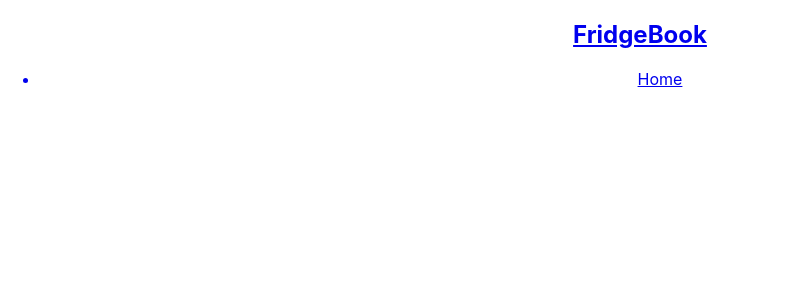
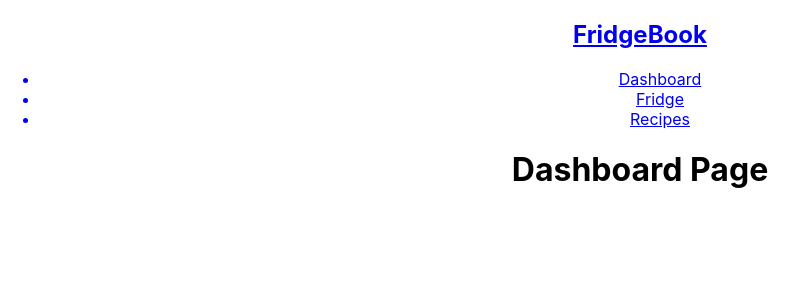
Before and after one commit to Loganrdj/Project3, a React (Create React App) app in the folder fridgebook/: page /dashboard in a window 1280 px wide. Shown: the top 300 px of the page, without its empty margins (0-808 px from the left). Built offline with nearby package versions, Linux system fonts and the light colour scheme; the HTML template or start-up script is replaced by a standard one.

Commit message:
Added nav bar template

```diff
--- a/fridgebook/package.json
+++ b/fridgebook/package.json
@@ -8,6 +8,7 @@
     "@testing-library/user-event": "^7.2.1",
     "react": "^16.13.1",
     "react-dom": "^16.13.1",
+    "react-router-dom": "^5.1.2",
     "react-scripts": "3.4.1"
   },
   "scripts": {
--- a/fridgebook/src/App.js
+++ b/fridgebook/src/App.js
@@ -1,7 +1,9 @@
 import React, { Component } from 'react';
 import './App.css';
 import Nav from "./components/Nav"
-import Home from "./components/Home"
+import Fridge from "./components/Fridge"
+import Dashboard from "./components/Dashboard"
+import Recipes from "./components/Recipes"
 import {
   BrowserRouter as Router,
   Switch,
@@ -16,10 +18,10 @@ class App extends Component {
         <div className="App">
           <Nav />
           <Switch>
-            <Route exact path="/" component={Home}/>
-            {/* <Route exact path="/resume" component={Resume}/>
-            <Route exact path="/projects" component={Projects}/>
-            <Route exact path="/contact" component={Contact}/> */}
+            <Route exact path="/dashboard" component={Dashboard}/>
+            <Route exact path="/fridge" component={Fridge}/>
+            <Route exact path="/recipes" component={Recipes}/>
+
           </Switch>
         </div>
       </Router>
--- /dev/null
+++ b/fridgebook/src/components/Dashboard.js
@@ -0,0 +1,9 @@
+import React from 'react';
+import "./style.css";
+
+function Dashboard(){
+    return <h1>Dashboard Page</h1>
+}
+
+
+export default Dashboard;
--- a/fridgebook/src/components/Fridge.js
+++ b/fridgebook/src/components/Fridge.js
@@ -0,0 +1,9 @@
+import React from 'react';
+import "./style.css";
+
+function Fridge(){
+    return <h1>Fridge Page</h1>
+}
+
+
+export default Fridge;
--- a/fridgebook/src/components/Nav.js
+++ b/fridgebook/src/components/Nav.js
@@ -1,18 +1,22 @@
 import React from 'react';
-import "../App.css";
+import "./style.css";
 import { Link } from 'react-router-dom';
 
 function Nav() {
   return (
-      <nav>
+      <nav className="navbar navbar-expand-lg navbar-light bg-light">
             <Link className="title" to="/">
                 <h1>FridgeBook</h1>
             </Link>
-            <ul className="nav-links">
-                {/* This won't change the active link for unknown reason after being clicked */}
-
-                <Link to="/home" className={window.location.pathname === "/home" ? "nav-link active" : "nav-link"}>
-                    <li className="nav-item">Home</li>
+            <ul className="nav-links navbar-nav mr-auto">
+                <Link to="/dashboard" className={window.location.pathname === "/home" ? "nav-link active" : "nav-link"}>
+                    <li className="nav-item">Dashboard</li>
+                </Link>
+                <Link to="/fridge" className={window.location.pathname === "/home" ? "nav-link active" : "nav-link"}>
+                    <li className="nav-item">Fridge</li>
+                </Link>
+                <Link to="/recipes" className={window.location.pathname === "/home" ? "nav-link active" : "nav-link"}>
+                    <li className="nav-item">Recipes</li>
                 </Link>
             </ul>
       </nav>
--- /dev/null
+++ b/fridgebook/src/components/Recipes.js
@@ -0,0 +1,9 @@
+import React from 'react';
+import "./style.css";
+
+function Recipes(){
+    return <h1>Recipes Page</h1>
+}
+
+
+export default Recipes;
--- a/fridgebook/src/components/style.css
+++ b/fridgebook/src/components/style.css
@@ -0,0 +1,3 @@
+nav{
+
+}
```
Also changed, not shown: fridgebook/src/components/Home.js (deleted), 1 other file (tests, documents, lock files or other folders).
